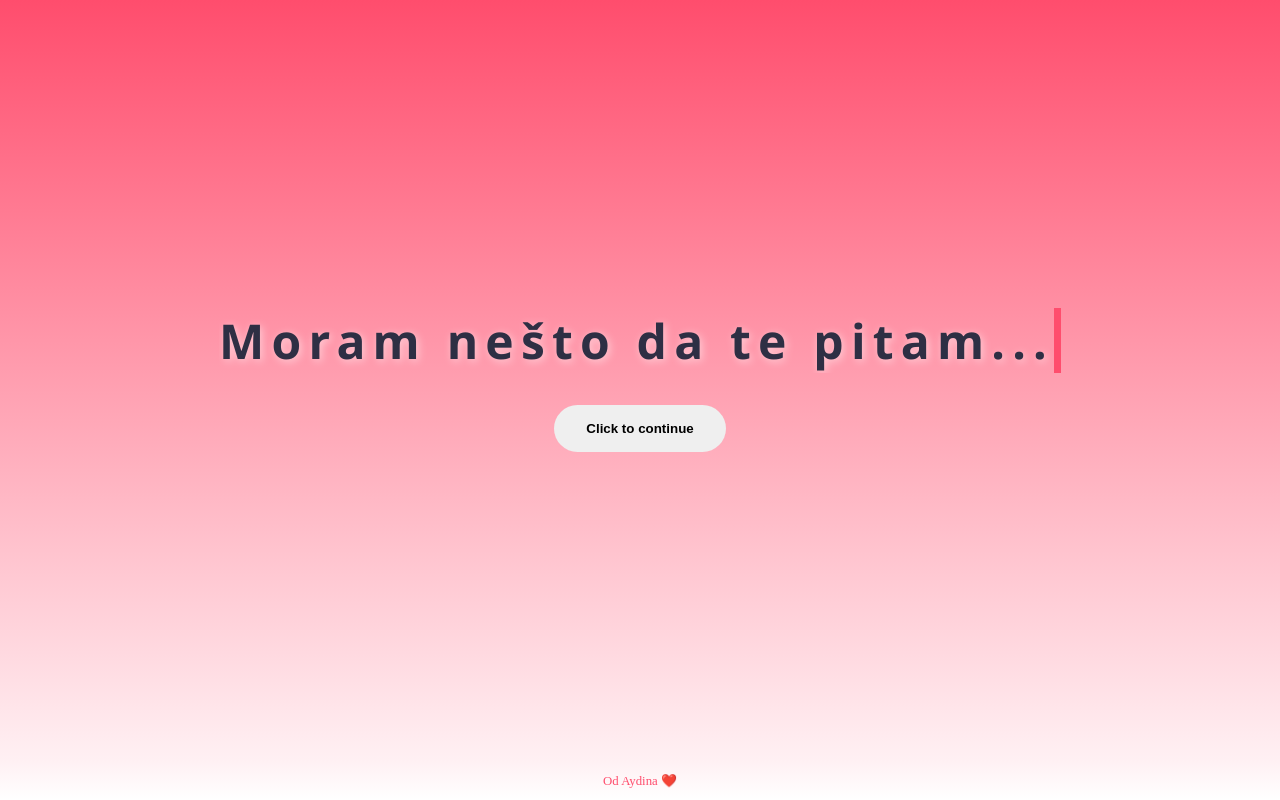
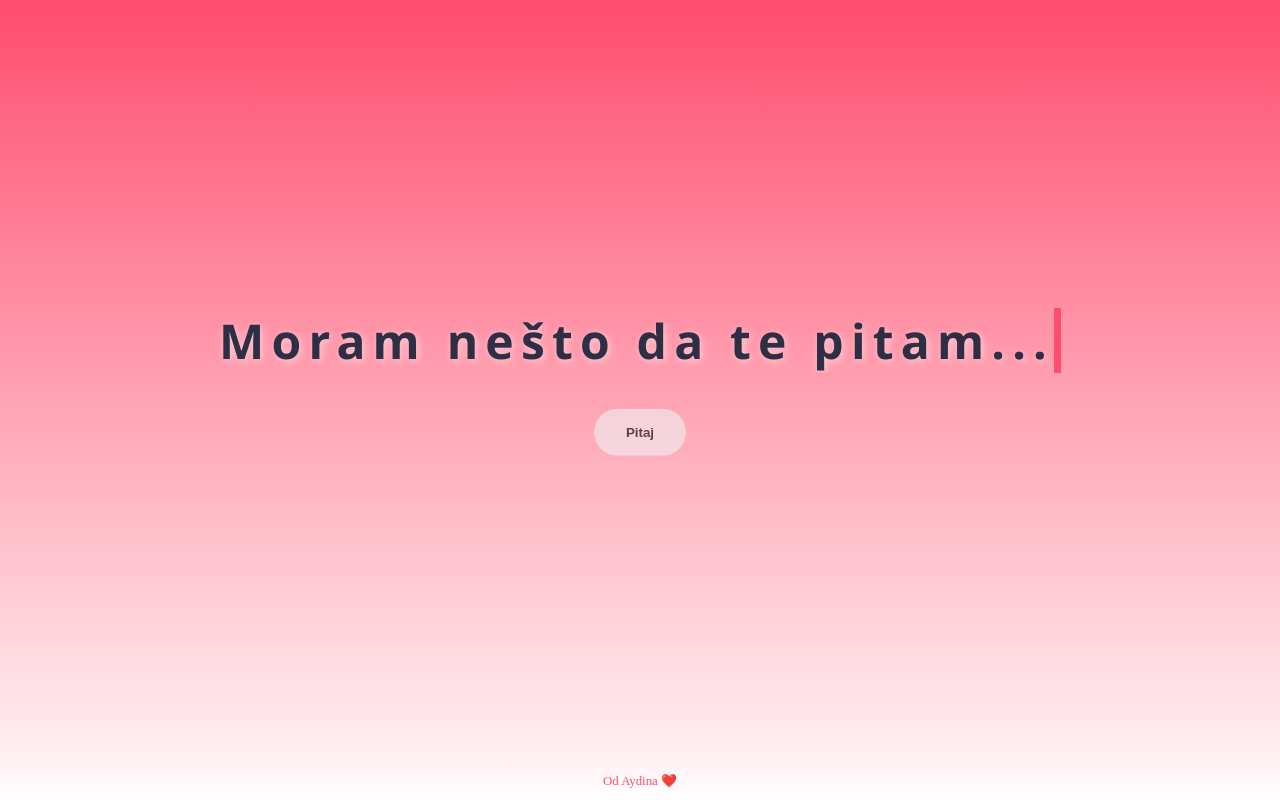
Before and after one commit to Aydin324/valentines, an Angular app: page / in a window 1280 px wide. Built offline with nearby package versions, Linux system fonts and the light colour scheme.

Commit message:
Delayed button appearance on the opening screen

```diff
--- a/src/app/app.html
+++ b/src/app/app.html
@@ -2,7 +2,7 @@
   @if (proposalState() === 'intro') {
     <div class="fade-in-section">
       <h1 class="typing-effect">Moram nešto da te pitam...</h1>
-      <button (click)="proceed()" class="btn-primary">Click to continue</button>
+      <button (click)="proceed()" class="btn-primary">Pitaj</button>
     </div>
   }
   @if (proposalState() === 'proposal') {
@@ -26,7 +26,7 @@
   @if (proposalState() === 'accepted') {
     <div class="success-section screen-fade">
       <h1>Jeeeeee! Vidimo see 😊</h1>
-      <p>Volim te!</p>
+      <p class="shadowed">Volim te!</p>
     </div>
   }
 </main>
--- a/src/app/app.scss
+++ b/src/app/app.scss
@@ -53,6 +53,10 @@ button {
   position: relative;
 }
 
+.btn-primary {
+  animation: fadeIn 2s ease-in 3.5s both;
+}
+
 .btn-no {
   background-color: #adb5bd;
   color: white;
@@ -90,6 +94,13 @@ h1 {
     0 0 10px rgba(255, 255, 255, 0.05);
   margin-left: 8vw;
   margin-right: 8vw;
+}
+
+.shadowed {
+  color: #2b2d42fb;
+  text-shadow:
+    2px 2px 8px rgba(255, 255, 255, 0.5),
+    0 0 10px rgba(255, 255, 255, 0.05);
 }
 
 .typing-effect {
```
